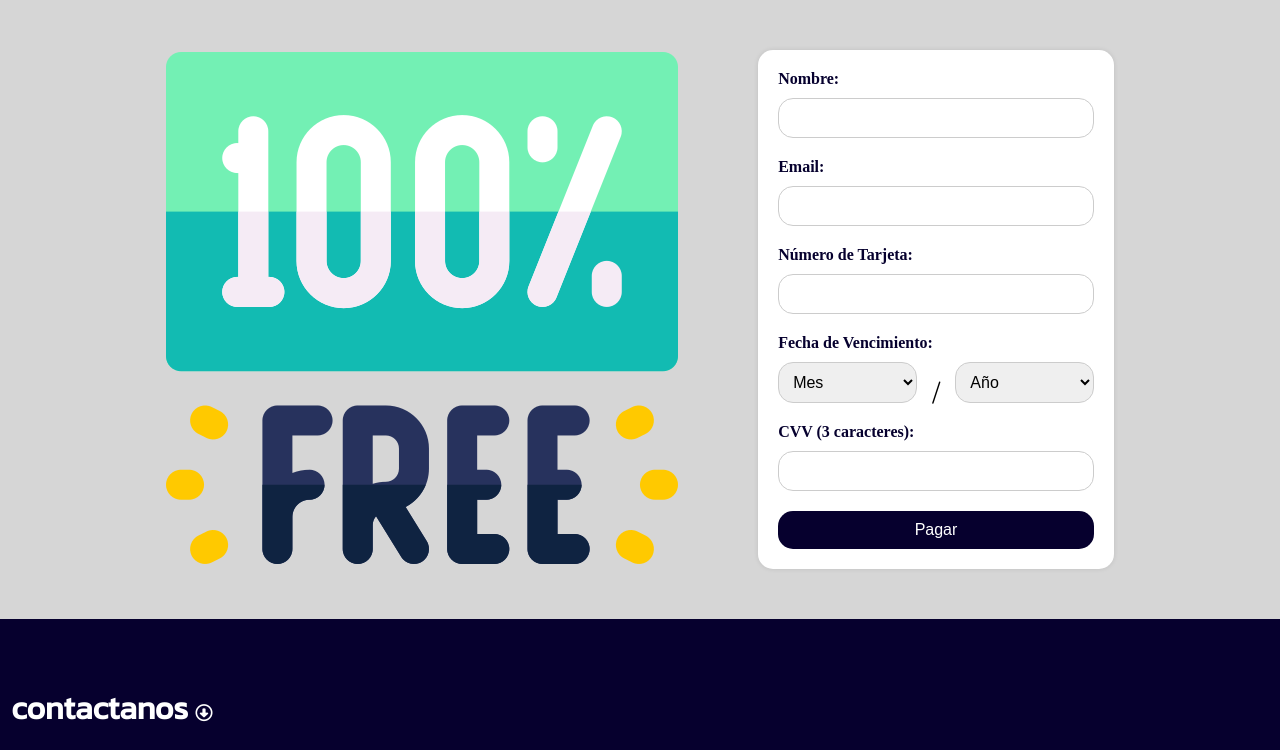
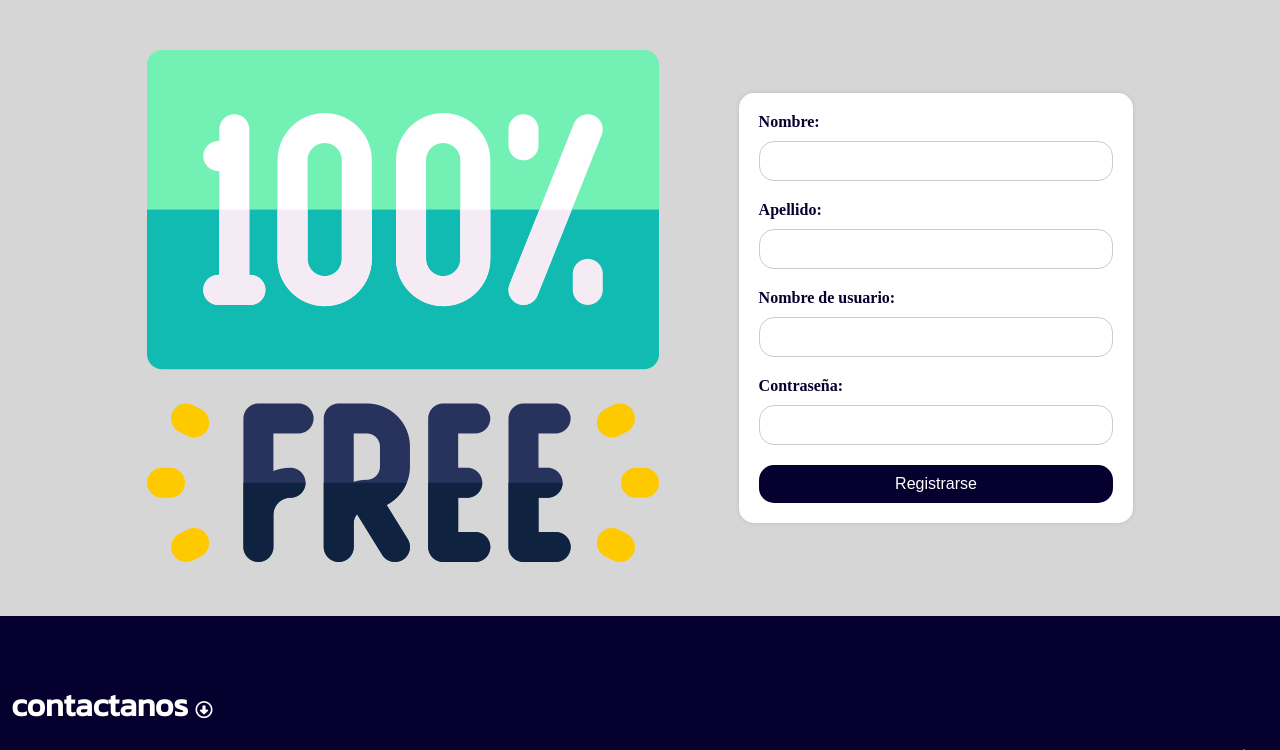
Before and after one commit to INGSYSTEM/sell-wise, a PHP site: page /planes/plan_free.php in a window 1280 px wide. Shown: the part 90-840 px from the top of the page. Run offline with PHP 8.4, Linux system fonts and the light colour scheme.

Commit message:
se realizo actualización en el repositorio

```diff
--- a/css/estilos_plan.css
+++ b/css/estilos_plan.css
@@ -89,6 +89,7 @@
 
 .formulario input[type="text"],
 .formulario input[type="email"],
+.formulario input[type="password"],
 .formulario input[type="number"],
 .formulario select {
   width: 100%;
--- a/index.php
+++ b/index.php
@@ -47,7 +47,7 @@
     <div class="contenedor-1">
       <img src="img/logo_sellwise.png" alt="SellWise">
       <p class="textos-frases">Optimiza y gestiona tus operaciones comerciales</p>
-      <button>Comienza Ahora</button>
+      <button onclick="redireccionarPlanes()">Comienza Ahora</button>
     </div>
     <img src="img/aro.png" alt="" class="aro">
   </div>
@@ -118,7 +118,7 @@
             <a href="#"><i class="fa-brands fa-square-whatsapp"></i></a>
           </div>
         </div>
-        <button>¡Prueba Gratis!</button>
+        <button onclick="redireccionarFree()">¡Prueba Gratis!</button>
       </div>
     </div>
     <div class="segundo-contenedor-footer">
--- a/js/main.js
+++ b/js/main.js
@@ -15,6 +15,10 @@ function redireccionarPremiumPlus() {
   window.location.href = "../planes/plan_premium_plus.php"; // Reemplaza con la URL de la página a la que deseas redirigir
 }
 
+function redireccionarPlanes() {
+  window.location.href = "../planes/planes.php"; // Reemplaza con la URL de la página a la que deseas redirigir
+}
+
 function goBack() {
   window.history.back();
 }
--- a/planes/plan_free.php
+++ b/planes/plan_free.php
@@ -1,3 +1,47 @@
+<?php
+if ($_SERVER['REQUEST_METHOD'] === 'POST') {
+  // Establecer conexión con la base de datos
+  $db = new SQLite3('../db/base_de_datos.db');
+
+  // Obtener los valores ingresados por el usuario
+  $nombre = $_POST['nombre'] ?? '';
+  $apellido = $_POST['apellido'] ?? '';
+  $usuario = $_POST['user'] ?? '';
+  $password = $_POST['password'] ?? '';
+
+  // Validar campos obligatorios
+  if (!empty($nombre) && !empty($apellido) && !empty($usuario) && !empty($password)) {
+      // Valor predeterminado para la columna "servicio"
+      $servicio = "Free";
+
+      // Verificar si el usuario ya existe en la tabla
+      $query_check = "SELECT COUNT(*) FROM Usuarios WHERE user = '$usuario'";
+      $result_check = $db->querySingle($query_check);
+      if ($result_check > 0) {
+          // El usuario ya existe, mostrar advertencia emergente
+          echo "<script>alert('El usuario ya existe. Por favor, elija otro usuario.');</script>";
+      } else {
+          // Insertar los datos en la base de datos
+          $query_insert = "INSERT INTO Usuarios (user, password, nombre, apellido, servicio) VALUES ('$usuario', '$password', '$nombre', '$apellido', '$servicio')";
+          $db->exec($query_insert);
+
+          // Cerrar la conexión con la base de datos
+          $db->close();
+
+          // Redirigir al usuario a una nueva página de éxito
+
+          header('Location: ../index.php');
+          exit;
+      }
+  } else {
+      // Mostrar alerta emergente en caso de campos vacíos
+      echo "<script>alert('Error: Por favor, complete todos los campos obligatorios');</script>";
+  }
+}
+
+?>
+
+
 <!DOCTYPE html>
 <html lang="es">
 <head>
@@ -49,60 +93,21 @@
         <img src="../img/gratis.png" alt="">
       </div>
       <div class="formulario">
-        <form action="#" method="post">
-          <label for="nombre">Nombre:</label>
-          <input type="text" id="nombre" name="nombre" required>
+      <form action="plan_free.php" method="POST">
+        <label for="nombre">Nombre:</label>
+        <input type="text" id="nombre" name="nombre" required>
 
-          <label for="email">Email:</label>
-          <input type="email" id="email" name="email" required>
+        <label for="apellido">Apellido:</label>
+        <input type="text" id="apellido" name="apellido" required>
 
-          <label for="tarjeta">Número de Tarjeta:</label>
-          <input type="text" id="tarjeta" name="tarjeta" required>
+        <label for="user">Nombre de usuario:</label>
+        <input type="text" id="user" name="user" required autocomplete="off">
 
-          <label for="vencimiento">Fecha de Vencimiento:</label>
-          <div class="contenedor-fecha">
-            <select id="mes" name="mes" required>
-              <option value="">Mes</option>
-              <option value="01">Enero</option>
-              <option value="02">Febrero</option>
-              <option value="03">Marzo</option>
-              <option value="04">Abril</option>
-              <option value="05">Mayo</option>
-              <option value="06">Junio</option>
-              <option value="07">Julio</option>
-              <option value="08">Agosto</option>
-              <option value="09">Septiembre</option>
-              <option value="10">Octubre</option>
-              <option value="11">Noviembre</option>
-              <option value="12">Diciembre</option>
-              <!-- Agrega más opciones para los meses restantes -->
-            </select>
+        <label for="password">Contraseña:</label>
+        <input type="password" id="password" name="password" required autocomplete="off">
 
-            <span><i class="fa-solid fa-slash"></i></span>
-
-            <select id="anio" name="anio" required>
-              <option value="">Año</option>
-              <option value="2022">2022</option>
-              <option value="2023">2023</option>
-              <option value="2024">2024</option>
-              <option value="2025">2025</option>
-              <option value="2026">2026</option>
-              <option value="2027">2027</option>
-              <option value="2028">2028</option>
-              <option value="2029">2029</option>
-              <option value="2030">2030</option>
-              <option value="2031">2031</option>
-              <option value="2032">2032</option>
-              <option value="2033">2033</option>
-              <!-- Agrega más opciones para los años futuros -->
-            </select>
-          </div>
-
-          <label for="cvv">CVV (3 caracteres):</label>
-          <input type="text" id="cvv" name="cvv" pattern="[0-9]{3}" title="Debe tener 3 dígitos" required>
-
-          <input type="submit" value="Pagar">
-        </form>
+        <input type="submit" value="Registrarse">
+      </form>
       </div>
     </div>
   </div>
```
Also changed, not shown: db/base_de_datos.db.
